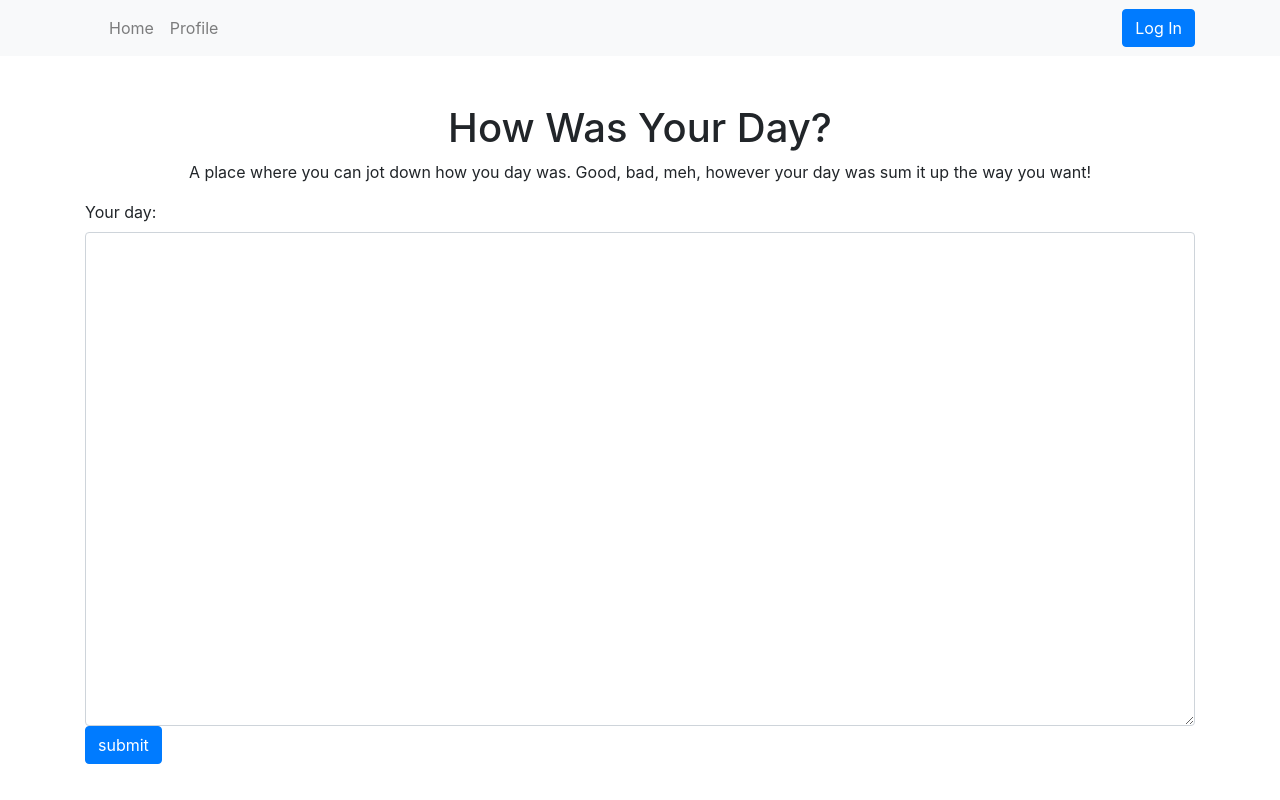
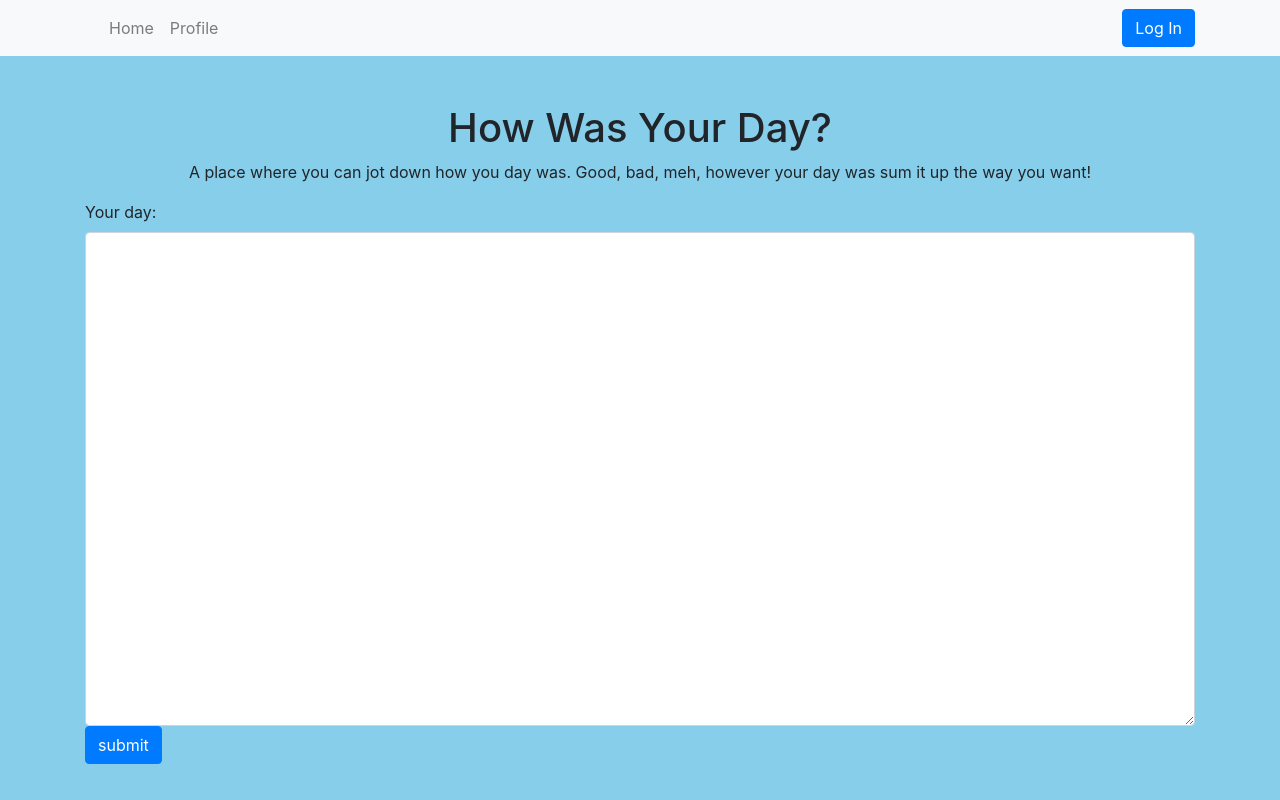
Before and after one commit to alexanderjessediaz/how-was-your-day, a React (Create React App) app: page / in a window 1280 px wide. Built offline with nearby package versions, Linux system fonts and the light colour scheme.

Commit message:
add App.css file in Styling, add background color to body of skyblue

```diff
--- a/src/App.js
+++ b/src/App.js
@@ -4,6 +4,7 @@ import { Container } from "react-bootstrap";
 import { NavBar, PrivateRoute, Loading } from "./Components";
 import { Home, Profile, ExternalApi } from "./Views/Index";
 import { useAuth0 } from "@auth0/auth0-react";
+import "./Styling/App.css"
 
 
 const App = () => {
--- /dev/null
+++ b/src/Styling/App.css
@@ -0,0 +1,3 @@
+body {
+    background-color: skyblue;
+}
```
